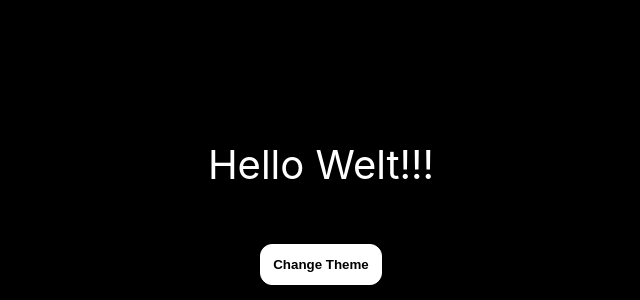
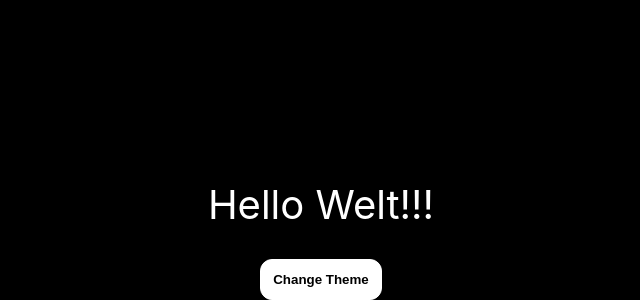
Before and after one commit to KayokwaC/project25, a React (Create React App) app in the folder reactproject25/: page / in a window 1280 px wide. Shown: the part 500-800 px from the top of the page, without its empty margins (319-959 px from the left). Built offline with nearby package versions, Linux system fonts and the light colour scheme.

Commit message:
themer done

```diff
--- a/reactproject25/src/components/themer/styles.css
+++ b/reactproject25/src/components/themer/styles.css
@@ -1,40 +1,49 @@
-:root{
-    --background:#ffffff;
-    --text:#000000;
-    --button-bg:#000000;
-    --button-text:#ffffff;
-
+:root {
+  --background: #ffffff;
+  --text: #000000;
+  --button-bg: #000000;
+  --button-text: #ffffff;
 }
 
-[data-theme="dark"]{
-    --background:#000000;
-    --text:#ffffff;
-    --button-bg:#ffffff;
-    --button-text:#000000;
+[data-theme="dark"] {
+  --background: #000000;
+  --text: #ffffff;
+  --button-bg: #ffffff;
+  --button-text: #000000;
 }
 
-.light-dark-mode{
-    background-color:var(--background);
+.light-dark-mode .theme-container {
+  display: flex;
+  flex-direction: column;
+  justify-content: flex-end;
+  align-items: center;
+  gap: 30px;
+
+  /* margin:10px; */
+}
+
+.light-dark-mode {
+  background-color: var(--background);
   height: 100vh;
-    display:flex;
+  display: flex;
   flex-direction: column;
-    justify-content:flex-end;
+  justify-content: flex-end;
   font-size: 20px;
   transition: all 0.5s;
   /* margin:10px; */
 }
 
-.light-dark-mode p {
-    color:var(--text);
+.light-dark-mode .theme-container p {
+  color: var(--text);
   font-size: 40px;
+  margin: 0px;
   /* margin:10px; */
 }
 
-.light-dark-mode button {
+.light-dark-mode .theme-container button {
   background-color: var(--button-bg);
   border: 1px solid var(--button-bg);
   color: var(--button-text);
-    margin: 15px 0px;
   padding: 12px;
   border-radius: 12px;
   font-weight: 600;
```
Lines whose indentation alone changed are shown as unchanged.
